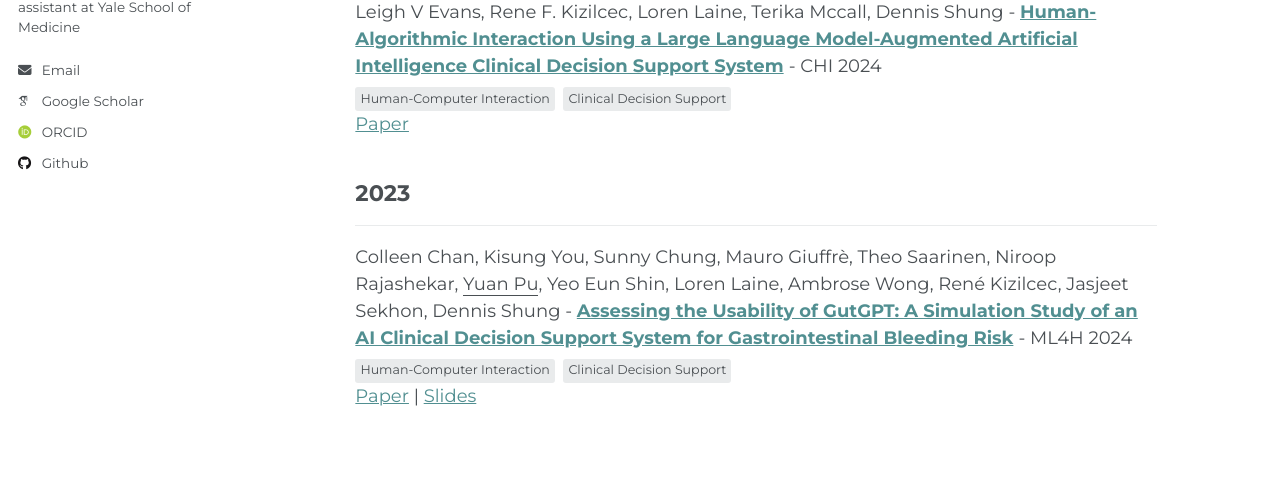
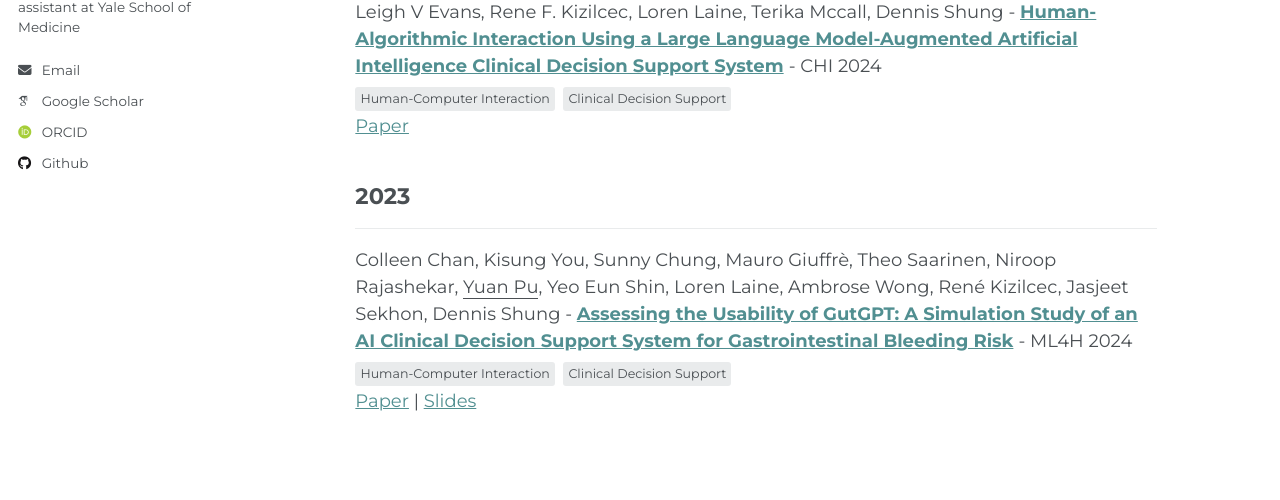
Before and after one commit to yuan-pu/yuan-pu_academicPages, a Jekyll site: the page built from _pages/publications.html, in a window 1280 px wide and 1197 px high. Shown: the part 376-876 px from the top of the window. Built offline with Jekyll 4.4.1, drawn with Linux system fonts in a browser that asks for light colours; some web fonts are replaced.

Commit message:
Update archive-single-pub.html

```diff
--- a/_includes/archive-single-pub.html
+++ b/_includes/archive-single-pub.html
@@ -27,7 +27,7 @@
   </p>
 {% endif %}
 
-  <p style="margin: -0.2em 0;">
+  <p style="margin: -0.1em 0;">
     {% if post.paperurl %}
       <a href="{{ post.paperurl }}">Paper</a>
     {% endif %}
```
